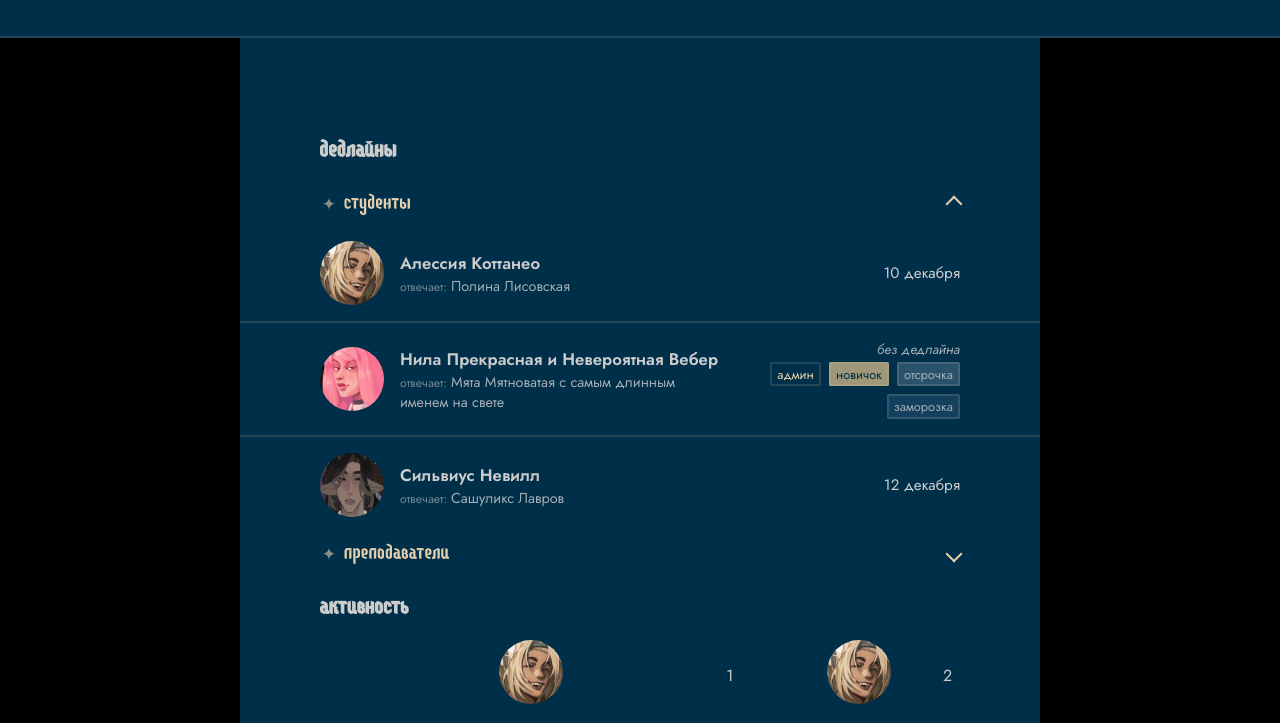
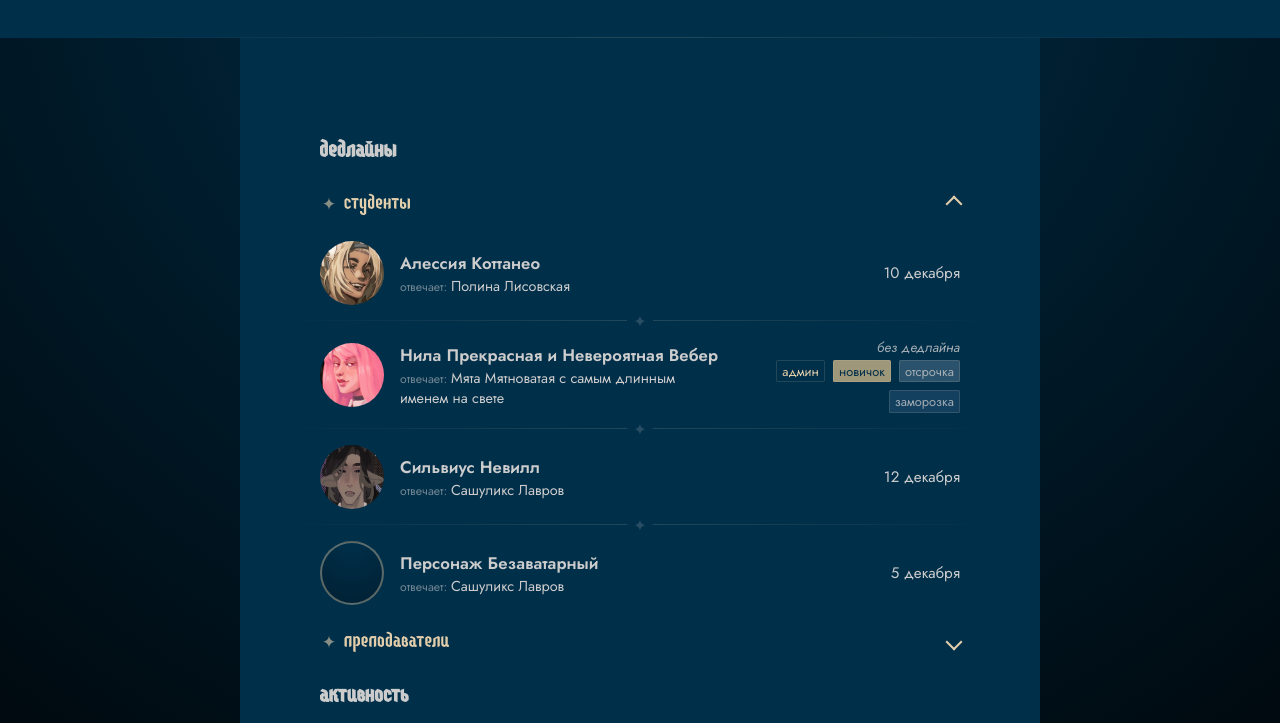
Before and after one commit to sinnelys-png/html-learning, a plain HTML site: page index.html in a window 1280 px wide. Shown: the part 95-818 px from the top of the page. Drawn offline with Linux system fonts and the light colour scheme.

Commit message:
градиенты, новые разделители, фон, порядок в коде

```diff
--- a/css/style.css
+++ b/css/style.css
@@ -16,7 +16,7 @@
     --z-position-header: 50;
 
     /* размеры линий */
-    --line-width: 2px;
+    --line-width: 1px;
 
     /* ширина страницы */
     --site-width: 50rem;
@@ -51,6 +51,10 @@
 
     /* аватарки */
     --ava-size-medium: 4rem;
+
+    /* градиенты */
+    --gradient-divider: linear-gradient(to right, transparent 5%, var(--gold-color) calc(50% - 0.8rem), transparent calc(50% - 0.8rem) calc(50% + 0.8rem), var(--gold-color) calc(50% + 0.8rem), transparent 95%);
+    --gradient-divider-solid: linear-gradient(to right, transparent 5%, var(--gold-color) 50%, transparent 95%)
 }
 
 @font-face {
@@ -58,9 +62,13 @@
     src: url("../fonts/Greengoth SHA_0.woff2") format("woff2");
 }
 
+/* ===== СТРАНИЦЫ САЙТА ===== */
+
 section {
     scroll-margin-top: calc(var(--header-height) + var(--header-padding));
 }
+
+/* ===== ШАПКА ===== */
 
 header {
     display: flex;
@@ -69,11 +77,21 @@ header {
     justify-content: center;
     align-items: center;
     text-align: center;
-    border-bottom: var(--line-width) solid var(--gold-divider-color);
     background-color: var(--main-background-color);
     padding: calc(var(--header-padding) * 2);
     z-index: var(--z-position-header);
     height: var(--header-height);
+}
+
+header::after {
+    content: "";
+    position: absolute;
+    bottom: 0;
+    height: var(--line-width);
+    left: 0;
+    right: 0;
+    opacity: 0.15;
+    background: var(--gradient-divider-solid);
 }
 
 nav {
@@ -99,20 +117,26 @@ nav a {
     font-family: 'Greengoth';
 }
 
+/* ===== ФОН ===== */
+
 body {
+    background: radial-gradient(circle 1300px at top, var(--main-background-color), black);
+    background-repeat: no-repeat;
     background-color: black;
-    /* background-color: var(--main-background-color); */
     color: var(--main-text-color);
     font-family: 'Jost', sans-serif;
     font-size: var(--main-text);
     margin: 0;
 }
 
+/* ===== ОСНОВНОЙ БЛОК ===== */
+
 main {
     background-color: var(--main-background-color);
     max-width: var(--site-width);
     padding: var(--main-padding);
     margin: auto;
+    overflow-x: clip;
 }
 
 h2 {
@@ -121,14 +145,17 @@ h2 {
 }
 
 a {
-    color: var(--main-text);
+    color: var(--main-text-color);
     text-decoration: none;
     transition: color 0.3s;
 }
 
+/* наведение */
 a:hover {
     color: var(--hover-link-color);
 }
+
+/* ===== ВКЛАДКИ ===== */
 
 summary {
     display: flex;
@@ -168,13 +195,14 @@ summary::after {
 }
 
 details[open]>summary::after {
-    transform: rotate(225deg);
+    transform: rotate(225deg);;
 }
 
+details:not([open])::details-content {
+    display: none;
+}
 
-.deadline-chargroup-opening {
-    animation: appear 1s;
-}
+/* ===== КАРТОЧКИ ДЕДЛАЙНОВ ===== */
 
 .card {
     position: relative;
@@ -182,17 +210,10 @@ details[open]>summary::after {
     gap: 1rem;
     align-items: center;
     padding: var(--card-padding) var(--main-padding);
-    border-bottom: var(--line-width) solid var(--gold-divider-color);
     margin: 0 calc(var(--main-padding)*-1);
     transition: background-color 0.5s;
-}
-
-.card:hover {
-    background-color: color-mix(in srgb, var(--main-text-color) 8%, transparent);
-}
-
-.card:last-child {
-    border-bottom: 0;
+    animation: appear 1s calc(0.1s*var(--i));
+    animation-fill-mode: both;
 }
 
 .card-info {
@@ -200,6 +221,12 @@ details[open]>summary::after {
     min-width: 0;
 }
 
+.card-side {
+    text-align: end;
+    min-width: 5rem;
+}
+
+/* метки */
 .card-marks {
     border: var(--line-width) solid var(--gold-divider-color);
     border-radius: var(--main-border-radius);
@@ -229,6 +256,7 @@ details[open]>summary::after {
     background-color: rgb(102 134 184 / 0.2);
 }
 
+/* аватары */
 .avatar {
     border-radius: 50%;
     height: var(--ava-size-medium);
@@ -237,6 +265,13 @@ details[open]>summary::after {
     flex-shrink: 0;
 }
 
+.avatar-empty {
+    background: radial-gradient(circle var(--ava-size-medium) at top, var(--main-background-color), color-mix(in srgb, black 30%, var(--main-background-color)));
+    border: 2px solid color-mix(in srgb, var(--gold-color) 40%, transparent);
+    transition: border 0.3s;
+}
+
+/* стили текста и заголовков в карточках дедлайерв */
 .card p {
     margin: 0;
     font-size: 0.9em;
@@ -262,11 +297,6 @@ details[open]>summary::after {
     justify-content: end;
 }
 
-.card-side {
-    text-align: end;
-    min-width: 5rem;
-}
-
 .answers {
     font-size: 0.85em;
     color: color-mix(in srgb, var(--main-text-color) 55%, transparent);
@@ -278,27 +308,74 @@ details[open]>summary::after {
 
 .deadline-date {
     font-size: 0.95rem;
-    color: var(--main-text-color)
+    color: var(--main-text-color);
 }
 
-/* активность */
+/* разделители между карточками дедлайнов */
+.card::after {
+    content: "";
+    position: absolute;
+    bottom: 0;
+    height: var(--line-width);
+    left: 0;
+    right: 0;
+    opacity: 0.15;
+    background: var(--gradient-divider);
+    transition: opacity 0.3s;
+}
+
+.card::before {
+    content: "✦";
+    opacity: 0.2;
+    position: absolute;
+    bottom: 0;
+    font-size: 1em;
+    left: 50%;
+    transform: translateX(-50%) translateY(50%);
+    transition: opacity 0.3s;
+}
+
+.card:last-child::after,
+.card:last-child::before {
+    content: none;
+}
+
+/* анимации при наведении на карточку дедлайнов */
+.card:hover {
+    background-color: color-mix(in srgb, var(--main-text-color) 8%, transparent);
+}
+
+.card .deadline-date,
+.card .deadline-char-name {
+    transition: color 0.3s;
+}
+
+.card:hover .deadline-date,
+.card:hover .deadline-char-name {
+    color: var(--hover-link-color);
+}
+
+.card:hover::before,
+.card:has(+.card:hover)::before {
+    opacity: 1;
+}
+
+.card:hover::after,
+.card:has(+.card:hover)::after {
+    opacity: 0.3;
+}
+
+.card:hover .avatar-empty {
+    border: 2px solid var(--gold-color);
+}
+
+
+/* ===== АКТИВНОСТЬ ===== */
 .activity-grid {
     display: grid;
     grid-template-columns: repeat(auto-fill, minmax(12rem, 1fr));
     gap: 1rem;
     text-align: center;
-}
-
-@keyframes appear {
-    from {
-        opacity: 0;
-        transform: translateX(0.4rem);
-    }
-
-    to {
-        opacity: 1;
-        transform: translateX(0);
-    }
 }
 
 .card-activity {
@@ -311,10 +388,6 @@ details[open]>summary::after {
     transition: transform 0.3s;
 }
 
-.card-activity:hover>.avatar {
-    transform: scale(1.08);
-}
-
 .card-activity-place {
     position: absolute;
     top: 0.5rem;
@@ -325,9 +398,27 @@ details[open]>summary::after {
     grid-column: span 2;
 }
 
-details:not([open])::details-content {
-    display: none;
+/* анимации активности */
+.card-activity:hover>.avatar {
+    transform: scale(1.08);
 }
+
+
+/* ===== АНИМАЦИИ ===== */
+
+@keyframes appear {
+    from {
+        opacity: 0;
+        transform: translateX(5.8rem);
+    }
+
+    to {
+        opacity: 1;
+        transform: translateX(0);
+    }
+}
+
+/* ===== АДАПТАЦИЯ ПОД МОБИЛКИ ===== */
 
 @media (max-width: 768px) {
     :root {
@@ -335,10 +426,6 @@ details:not([open])::details-content {
         --site-title-text: 1.6rem;
         --header-height: 5.6rem;
         --main-padding: 1rem;
-    }
-
-    main {
-        padding: calc(var(--main-padding));
     }
 
 }
@@ -356,20 +443,44 @@ details:not([open])::details-content {
 
 }
 
+/* ===== БЕЗ АНИМАЦИЙ ===== */
+
 @media (prefers-reduced-motion: reduce) {
     a {
         transition: none;
     }
+
     summary::after {
         transition: none;
     }
+
     .card-activity>.avatar {
         transition: none;
     }
-    .deadline-chargroup-opening {
-        animation: none;
+
+    .card .deadline-date,
+    .card .deadline-char-name {
+        transition: none;
     }
+
     .card-activity {
         animation: none;
     }
+
+    .card::before {
+        transition: none;
+    }
+
+    .card::after {
+        transition: none;
+    }
+
+    .avatar-empty {
+        transition: none;
+    }
+
+    .card {
+        transition: none;
+        animation: none;
+    }
 }
--- a/index.html
+++ b/index.html
@@ -31,12 +31,12 @@
             <details open>
                 <summary>студенты</summary>
                 <div class="deadline-chargroup-opening">
-                    <article class="card">
+                    <article class="card" style="--i: 1">
                         <img src="img/алессия.png" class="avatar" alt="Алессия">
                         <div class="card-info">
                             <h3>
                                 <a href="https://vk.ru/topic-196210590_68706438" target="_blank"
-                                    rel="noopener noreferrer">Алессия Коттанео</a>
+                                    rel="noopener noreferrer" class="deadline-char-name">Алессия Коттанео</a>
                             </h3>
                             <p><span class="answers">отвечает: </span><a href="https://vk.ru/id443417698">Полина
                                     Лисовская</a>
@@ -48,12 +48,12 @@
                             </span>
                         </div>
                     </article>
-                    <article class="card">
+                    <article class="card" style="--i: 2">
                         <img src="img/нила.png" class="avatar" alt="Нила">
                         <div class="card-info">
                             <h3>
                                 <a href="https://vk.ru/topic-196210590_68217163" target="_blank"
-                                    rel="noopener noreferrer">Нила Прекрасная и Невероятная
+                                    rel="noopener noreferrer" class="deadline-char-name">Нила Прекрасная и Невероятная
                                     Вебер</a>
                             </h3>
                             <p><span class="answers">отвечает: </span><a href="https://vk.ru/id309098878">Мята
@@ -71,12 +71,12 @@
                             </ul>
                         </div>
                     </article>
-                    <article class="card">
+                    <article class="card" style="--i: 3">
                         <img src="img/сильвиус.png" class="avatar" alt="Сильвиус">
                         <div class="card-info">
                             <h3>
                                 <a href="https://vk.ru/topic-196210590_68443459" target="_blank"
-                                    rel="noopener noreferrer">Сильвиус
+                                    rel="noopener noreferrer" class="deadline-char-name">Сильвиус
                                     Невилл</a>
                             </h3>
                             <p><span class="answers">отвечает: </span><a href="https://vk.ru/id677928042">Сашуликс
@@ -88,17 +88,33 @@
                             </span>
                         </div>
                     </article>
+                    <article class="card" style="--i: 4">
+                        <div class="avatar avatar-empty"></div>
+                        <div class="card-info">
+                            <h3>
+                                <a href="https://vk.ru/topic-196210590_68443459" target="_blank"
+                                    rel="noopener noreferrer" class="deadline-char-name">Персонаж Безаватарный</a>
+                            </h3>
+                            <p><span class="answers">отвечает: </span><a href="https://vk.ru/id677928042">Сашуликс
+                                    Лавров</a> </p>
+                        </div>
+                        <div class="card-side">
+                            <span class="deadline-date">
+                                <time datetime="2026-12-12">5 декабря</time>
+                            </span>
+                        </div>
+                    </article>
                 </div>
             </details>
             <details>
                 <summary>преподаватели</summary>
                 <div class="deadline-chargroup-opening">
-                    <article class="card">
+                    <article class="card" style="--i: 1">
                         <img src="img/шелдон.png" class="avatar" alt="Шелдон">
                         <div class="card-info">
                             <h3>
                                 <a href="https://vk.ru/topic-196210590_68706438" target="_blank"
-                                    rel="noopener noreferrer">Шелдон
+                                    rel="noopener noreferrer" class="deadline-char-name">Шелдон
                                     Кроуфорд</a>
                             </h3>
                             <p><span class="answers">отвечает: </span><a href="https://vk.ru/id443417698">Полина
@@ -112,12 +128,12 @@
                             </ul>
                         </div>
                     </article>
-                    <article class="card">
+                    <article class="card" style="--i: 2">
                         <img src="img/эбигейл.jpg" class="avatar" alt="Эбигейл">
                         <div class="card-info">
                             <h3>
                                 <a href="https://vk.ru/topic-196210590_68920369" target="_blank"
-                                    rel="noopener noreferrer">Эбигейл
+                                    rel="noopener noreferrer" class="deadline-char-name">Эбигейл
                                     Джонс</a>
                             </h3>
                             <p><span class="answers">отвечает: </span><a href="https://vk.ru/id526817956">Антон
```
